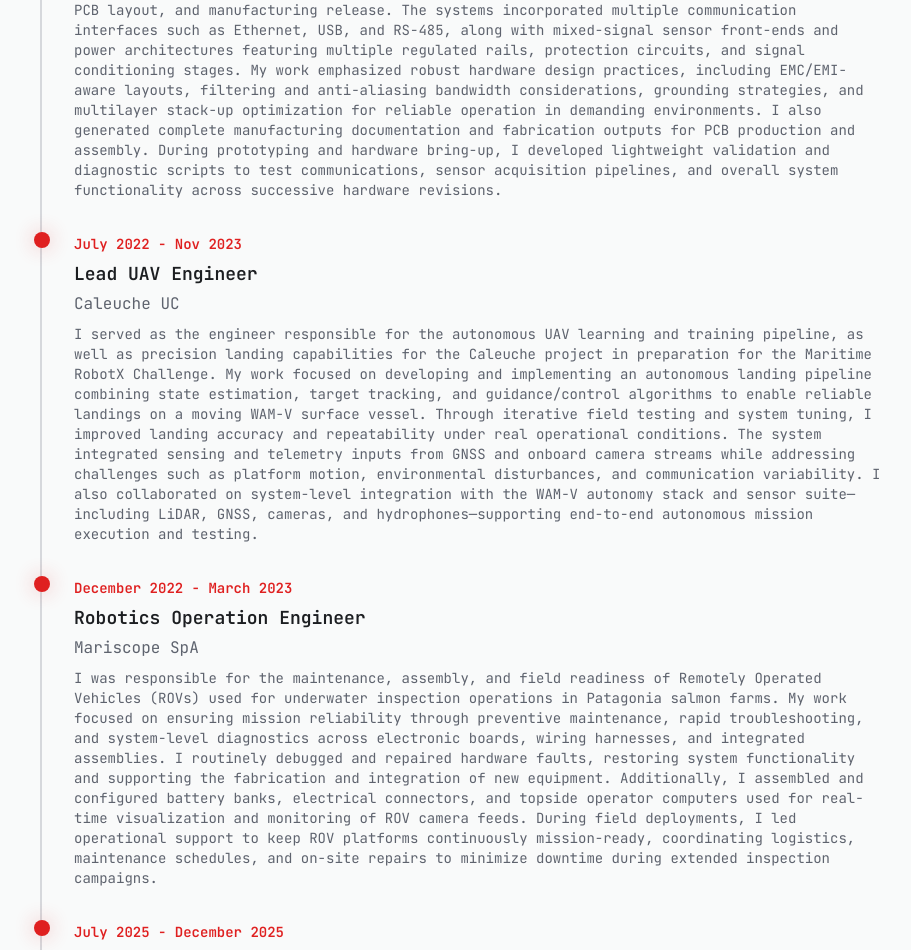
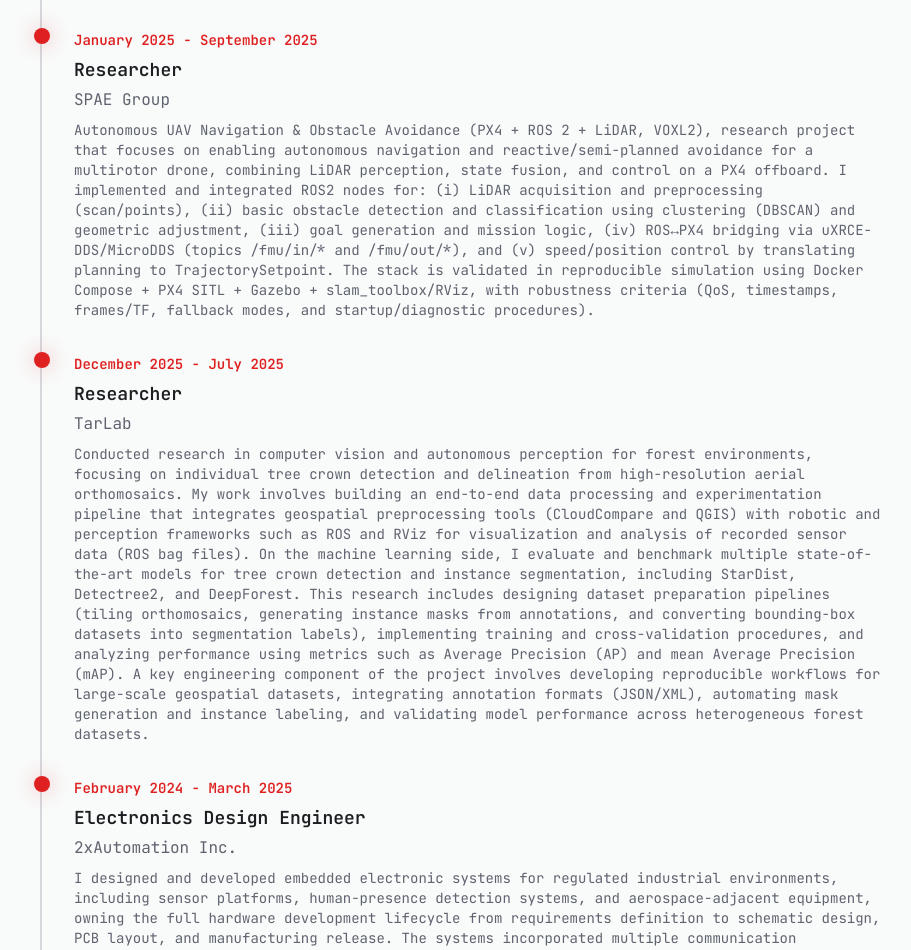
Before and after one commit to mbflores3/mbflores3.github.io, a React (Vite) app: page / in a window 1280 px wide. Shown: the part 1220-2170 px from the top of the page, without its empty margins (176-1087 px from the left). Built offline with nearby package versions, Linux system fonts and the light colour scheme.

Commit message:
Update Index.tsx

```diff
--- a/src/pages/Index.tsx
+++ b/src/pages/Index.tsx
@@ -104,7 +104,21 @@
               year="March 2025 - Present"
               title="Robotics Autonomy Project Engineer"
               organization="Enaex S.A."
-              description="Backend development and integration of artificial intelligence into software pipelines. Collaboration with multidisciplinary teams. Responsible for testing, evaluating, and presenting technical demos of solutions to stakeholders."
+              description="I participated in the development and implementation of control and navigation systems for the RoboPrimer robot, designed for autonomous operation in open-pit mining. My responsibilities included programming navigation algorithms using ROS, integrating and configuring sensors such as LiDAR and Trimble GNSS systems for precise georeferencing, coordinate surveying and validation, and generating operational maps. I also worked on programming and diagnosing PLCs and industrial control systems, ensuring proper communication between the robot's various subsystems. I developed technical procedures and operating manuals for commissioning, operation, and maintenance, including sensor validation, error management, and field operating protocols. Additionally, for the UG remote-controlled robot for underground mining, I performed testing and validation of telecommunications links and participated in the design and implementation of a semi-automatic arm for loading faces, which is currently deployed in mining operations, contributing to improved safety and operational efficiency."
+            />
+
+            <TimelineItem
+              year="January 2025 - September 2025"
+              title="Researcher"
+              organization="SPAE Group"
+              description="Autonomous UAV Navigation & Obstacle Avoidance (PX4 + ROS 2 + LiDAR, VOXL2), research project that focuses on enabling autonomous navigation and reactive/semi-planned avoidance for a multirotor drone, combining LiDAR perception, state fusion, and control on a PX4 offboard. I implemented and integrated ROS2 nodes for: (i) LiDAR acquisition and preprocessing (scan/points), (ii) basic obstacle detection and classification using clustering (DBSCAN) and geometric adjustment, (iii) goal generation and mission logic, (iv) ROS↔PX4 bridging via uXRCE-DDS/MicroDDS (topics /fmu/in/* and /fmu/out/*), and (v) speed/position control by translating planning to TrajectorySetpoint. The stack is validated in reproducible simulation using Docker Compose + PX4 SITL + Gazebo + slam_toolbox/RViz, with robustness criteria (QoS, timestamps, frames/TF, fallback modes, and startup/diagnostic procedures)."
+            />
+
+            <TimelineItem
+              year="December 2025 - July 2025"
+              title="Researcher"
+              organization="TarLab"
+              description="Conducted research in computer vision and autonomous perception for forest environments, focusing on individual tree crown detection and delineation from high-resolution aerial orthomosaics. My work involves building an end-to-end data processing and experimentation pipeline that integrates geospatial preprocessing tools (CloudCompare and QGIS) with robotic and perception frameworks such as ROS and RViz for visualization and analysis of recorded sensor data (ROS bag files). On the machine learning side, I evaluate and benchmark multiple state-of-the-art models for tree crown detection and instance segmentation, including StarDist, Detectree2, and DeepForest. This research includes designing dataset preparation pipelines (tiling orthomosaics, generating instance masks from annotations, and converting bounding-box datasets into segmentation labels), implementing training and cross-validation procedures, and analyzing performance using metrics such as Average Precision (AP) and mean Average Precision (mAP). A key engineering component of the project involves developing reproducible workflows for large-scale geospatial datasets, integrating annotation formats (JSON/XML), automating mask generation and instance labeling, and validating model performance across heterogeneous forest datasets."
             />
 
             <TimelineItem
@@ -129,10 +143,10 @@
             />
 
             <TimelineItem
-              year="July 2025 - December 2025"
-              title="IoT Intern"
-              organization="IoW Labs"
-              description="Improved firmware efficiency in ESP32-based environmental sensors using deep sleep routines, and implemented a LoRaWAN network (gateway + nodes) with integration to The Things Network (TTN)."
+              year="July 2021 - March 2022"
+              title="Undergraduate Researcher"
+              organization="Pontifical Catholic University of Chile"
+              description="I conducted research on autonomous UAV precision landing at the Pontifical Catholic University of Chile (PUC) under the supervision of Prof. Giancarlo Troni as part of the RobotX 2022 initiative. The work focused on developing a computer-vision-based precision landing system using Python and ROS. I built and integrated a UAV platform, including airframe assembly, brushless DC motor and ESC integration, and flight controller configuration, enabling iterative flight testing and system bring-up. On the software side, I implemented a perception-driven landing pipeline in ROS that combined visual target detection and tracking with landing logic and interfaced these autonomy modules with the UAV control stack. This work strengthened my hardware–software integration capabilities through end-to-end development involving sensor and actuator integration, ROS messaging, and debugging of robotic communication and control loops during experimental testing."
             />
           </div>
         </section>
```
